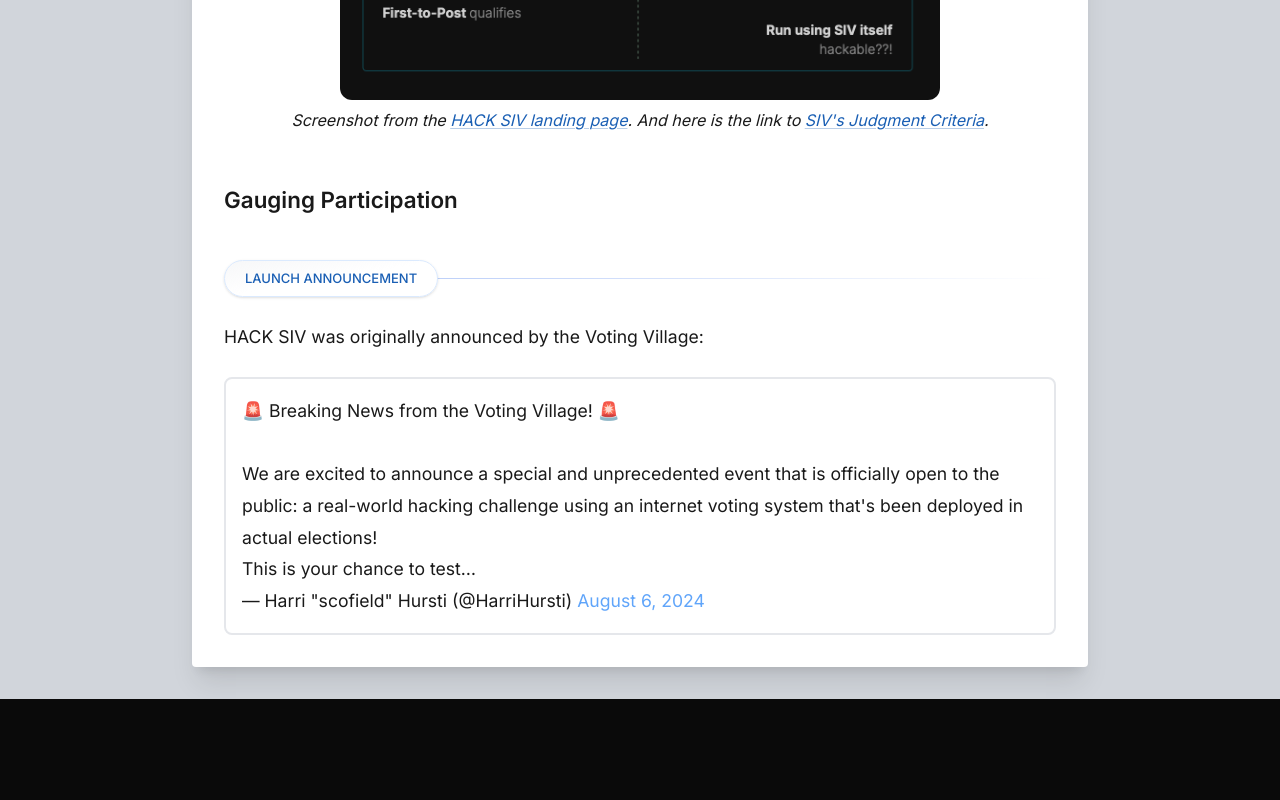
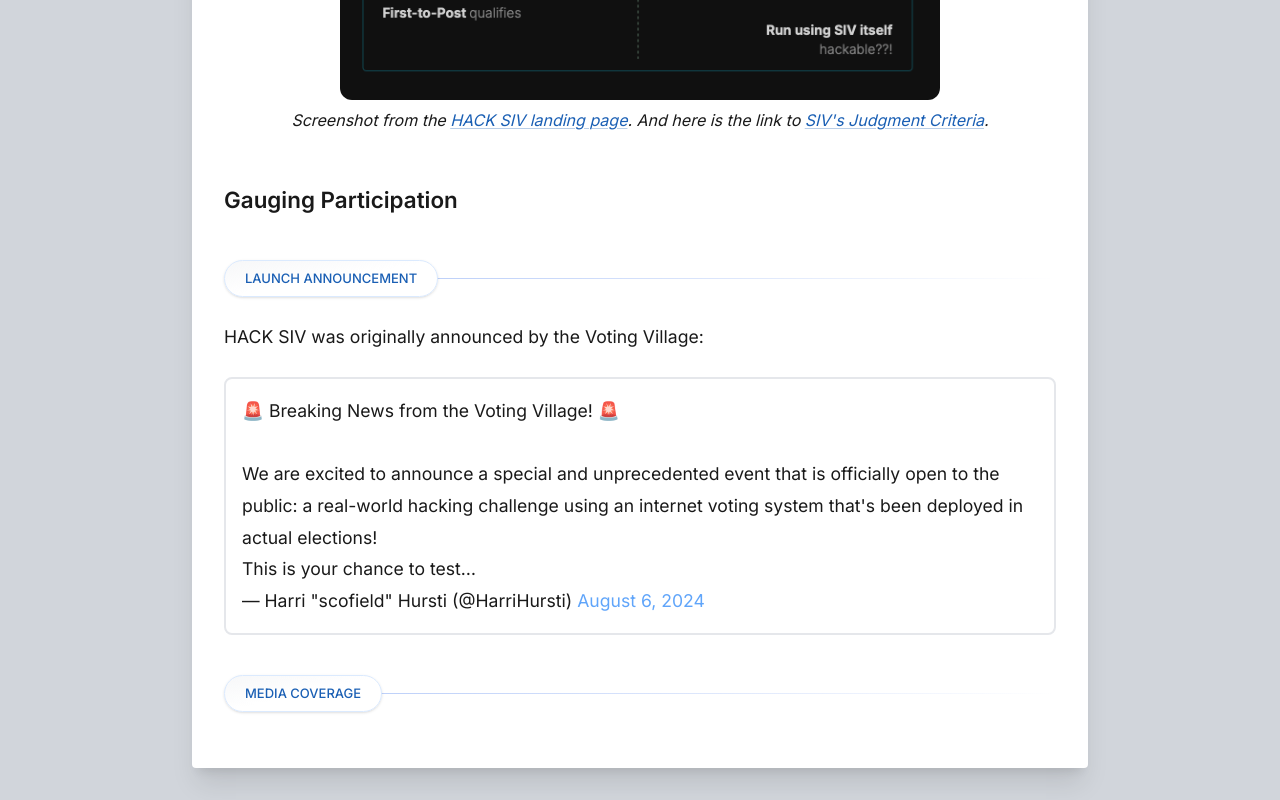
Before and after one commit to siv-org/hack.siv.org, a Next.js app: page /reports/2024defcon in a window 1280 px wide. Shown: the part 5265-6065 px from the top of the page. Before the commit the page ends 5964 px from the top, so only its background shows below. Built offline with nearby package versions, Linux system fonts and the light colour scheme.

Commit message:
report: Use our reusable <TimelineHeader /> 😍

```diff
--- a/app/reports/2024defcon/content.mdx
+++ b/app/reports/2024defcon/content.mdx
@@ -156,3 +156,5 @@ username="HarriHursti"
 author_name='Harri "scofield" Hursti'
 date="August 6, 2024"
 />
+
+<TimelineHeader text="Media Coverage" />
```
Also changed, not shown: 1 other file (tests, documents, lock files or other folders).
